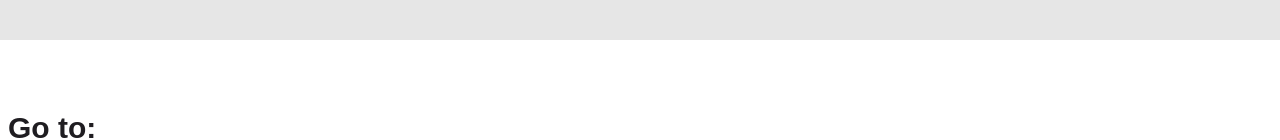
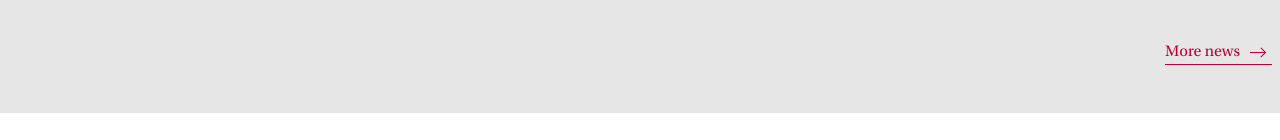
Before and after one commit to NiyonkuruEsther/Cloning-march, a Next.js app: page / in a window 1280 px wide. Shown: the part 1650-1790 px from the top of the page. Built offline with nearby package versions, Linux system fonts and the light colour scheme; a web font is replaced by a local one.

Commit message:
worked on the features

```diff
--- a/components/Blog.jsx
+++ b/components/Blog.jsx
@@ -20,7 +20,7 @@ const Blog = () => {
   };
 
   return (
-    <div className="w-screen px-2 bg-[#E6E6E6] pt-16">
+    <div className="w-screen px-2 bg-[#E6E6E6] pt-16 flex flex-col pb-12">
       <div className="flex justify-between items-center mx-auto max-w-[1400px]">
         <p className=" text-[28px] sm:text-[30px]  leading-[44px] sm:leading-[48px] text-[#1f1d21] font-bold">
           NEWS
@@ -62,6 +62,9 @@ const Blog = () => {
           );
         })}
       </div>
+      <div className="text-red self-end flex gap-2 border-b border-red">
+        <p> More news</p> <img src="../assets/arrow.svg" alt="" />
+      </div>
     </div>
   );
 };
```
